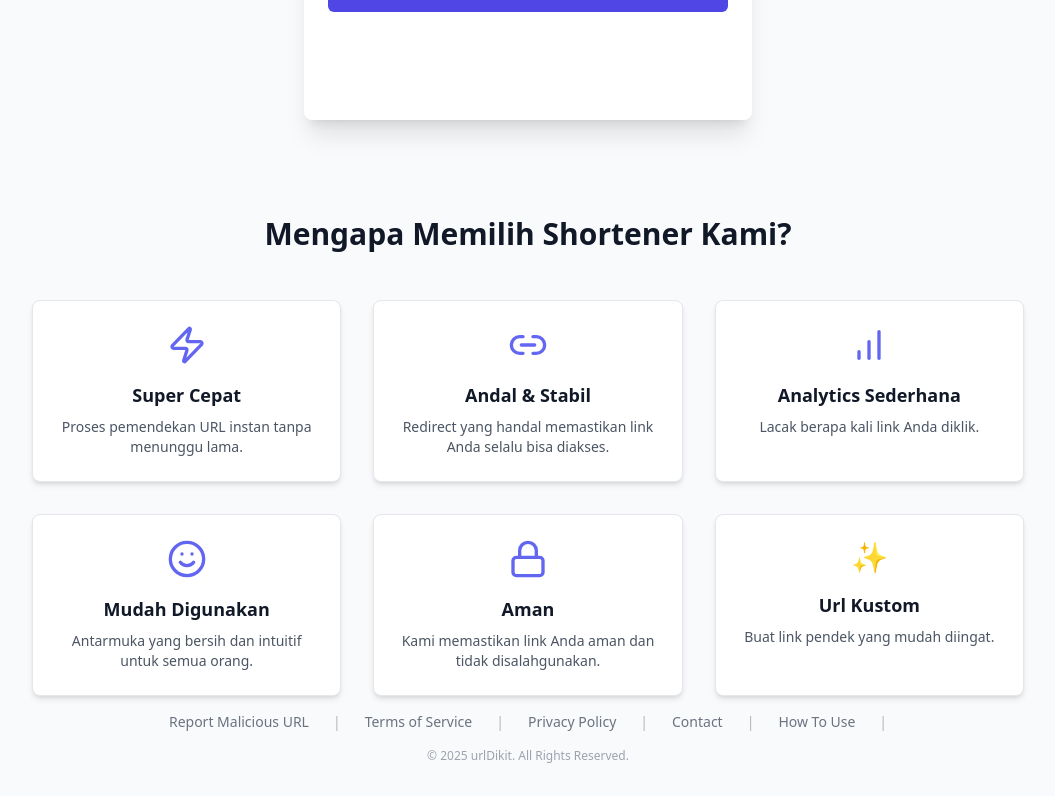
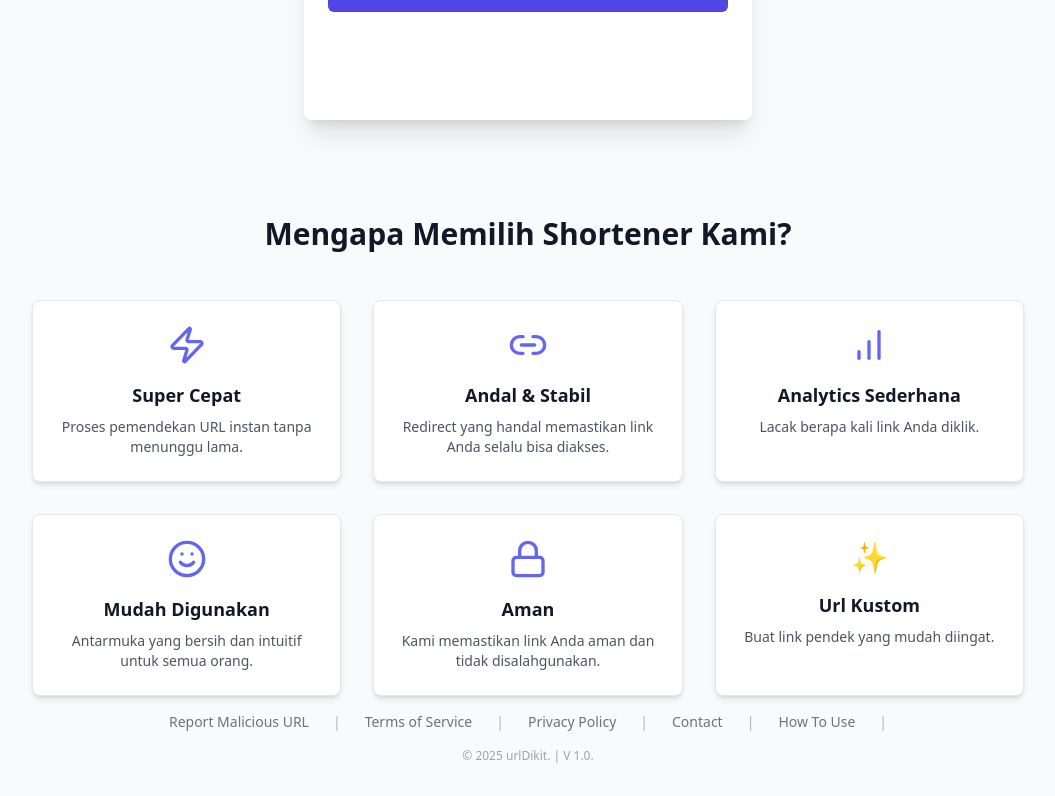
Before and after one commit to patihrz/urldikit, a React (Vite) app: page / in a window 1280 px wide. Shown: the part 332-1128 px from the top of the page, without its empty margins (112-1167 px from the left). Built offline with nearby package versions, Linux system fonts and the light colour scheme; no server answers.

Commit message:
Update App.jsx

```diff
--- a/src/App.jsx
+++ b/src/App.jsx
@@ -44,7 +44,7 @@ function Layout() {
           <a href="/pages/how-to-use" className="hover:text-gray-800 dark:hover:text-white hover:underline transition-colors duration-200">How To Use</a> <span className="opacity-50 select-none" aria-hidden="true">|</span>
         </div>
         <p className="mt-4 text-xs text-gray-400 dark:text-gray-500">
-          &copy; {new Date().getFullYear()} urlDikit. All Rights Reserved.
+          &copy; {new Date().getFullYear()} urlDikit. | V 1.0.
         </p>
       </footer>
     </div>
```
